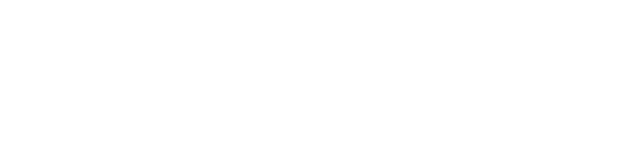
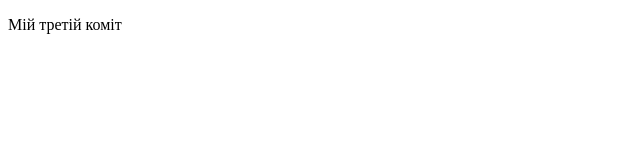
Before and after one commit to grandXZ/hello_world, a plain HTML site: page index.html in a window 1280 px wide. Shown: the whole page, without its empty margins (0-640 px from the left). Drawn offline with Linux system fonts and the light colour scheme.

Commit message:
added tag p

```diff
--- a/index.html
+++ b/index.html
@@ -8,6 +8,6 @@
 		<title>Document</title>
 	</head>
 	<body>
-
+		<p>Мій третій коміт</p>
 	</body>
 </html>
```
Lines whose indentation alone changed are shown as unchanged.
